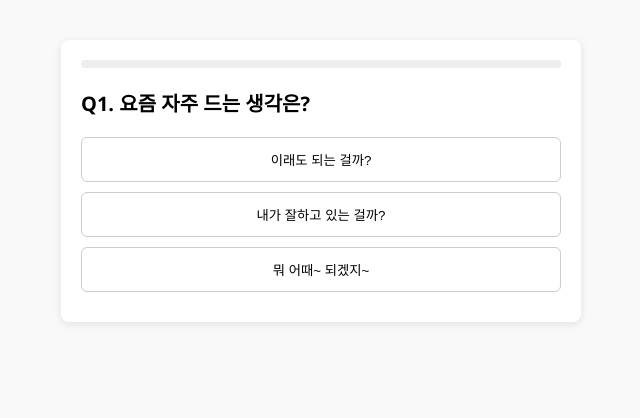
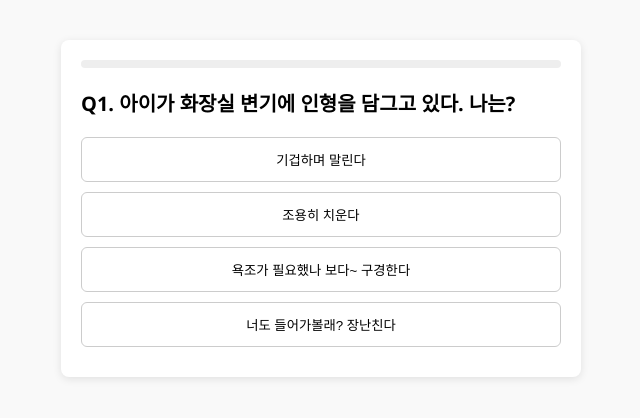
Before and after one commit to kimlee1031/minji, a plain HTML site: page main.html in a window 1280 px wide. Shown: the whole page, without its empty margins (319-959 px from the left). Drawn offline with Linux system fonts and the light colour scheme.

Commit message:
Update main.html

```diff
--- a/main.html
+++ b/main.html
@@ -3,7 +3,7 @@
   <head>
     <meta charset="UTF-8" />
     <meta name="viewport" content="width=device-width, initial-scale=1.0" />
-    <title>도라이엄마 테스트</title>
+    <title>도라이엄마 자가진단 테스트</title>
     <style>
       body {
         font-family: "Segoe UI", sans-serif;
@@ -68,62 +68,77 @@
     <script>
       const questions = [
         {
-          question: "요즘 자주 드는 생각은?",
+          question: "아이가 화장실 변기에 인형을 담그고 있다. 나는?",
           options: [
-            "이래도 되는 걸까?",
-            "내가 잘하고 있는 걸까?",
-            "뭐 어때~ 되겠지~",
+            "기겁하며 말린다",
+            "조용히 치운다",
+            "욕조가 필요했나 보다~ 구경한다",
+            "너도 들어가볼래? 장난친다",
           ],
         },
         {
-          question: "아이에게 소리 지른 후 나는?",
+          question:
+            '아이가 갑자기 "엄마, 우린 외계인이었으면 좋겠어"라고 말한다. 나는?',
           options: [
-            "자책하고 후회한다",
-            "다음엔 다르게 해보자고 다짐한다",
-            "그럴 수도 있지~ 털어낸다",
+            "그런 말 하지 마",
+            "왜 그런 생각을 했어?",
+            "그럼 오늘부터 외계인 놀이하자!",
+            "지금도 외계인일걸? 나도 텔레파시 받았어",
           ],
         },
         {
-          question: "다른 엄마들과 비교하면 나는?",
+          question: "오늘 하루 육아를 한 줄로 요약하자면?",
           options: [
-            "항상 부족하게 느껴진다",
-            "비슷한 것 같다",
-            "나는 좀 유쾌한 축이다",
+            "지옥",
+            "반복",
+            "약간 미친 하루",
+            "흥미진진 대환장 블록버스터",
           ],
         },
         {
-          question: "육아 정보는 주로 어디서 얻나요?",
-          options: ["전문서적, 전문가 조언", "카페, 블로그", "감으로 간다!"],
+          question: "아이가 반창고로 벽지를 도배한다면?",
+          options: [
+            "말린다 + 혼낸다",
+            "사진 찍는다",
+            "작품 제목 뭐야? 묻는다",
+            "나도 도와줄게",
+          ],
         },
         {
-          question: "하루에 나만을 위한 시간은?",
-          options: ["0시간", "1~2시간", "충분히 챙긴다"],
+          question: "아이 옷에 물을 쏟았을 때 나는?",
+          options: [
+            "바로 갈아입히고 잔소리한다",
+            "수건으로 닦아준다",
+            "시원하지~ 농담한다",
+            "같이 젖어본다",
+          ],
         },
         {
-          question: "육아하면서 가장 중요한 건?",
-          options: [
-            "정확한 지식과 계획",
-            "유연함과 감정 조절",
-            "재미와 긍정적인 분위기",
-          ],
+          question: "육아의 궁극적 목표는?",
+          options: ["제대로 키우기", "버티기", "즐기기", "같이 미쳐보기"],
         },
       ];
 
       const results = [
         {
-          title: "당신은 '완벽주의 육아러'!",
+          title: "💥 당신은 진성 도라이 엄마!",
           description:
-            "늘 긴장하고, 잘하고 싶고, 아이에게 최선을 다하고 싶은 마음이 큰 당신. 때론 너무 애쓰고 있는 건 아닌지, 당신 마음부터 돌봐주세요.",
+            "당신은 이미 ‘나뽕희 여사’의 숨겨진 자매! 육아를 생존이 아니라 예술로 승화시키는 능력자입니다. 📚 이 책은 당신의 인생 바이블이 될지도 몰라요!",
         },
         {
-          title: "당신은 '균형잡힌 육아러'!",
+          title: "🌱 당신은 잠재적 도라이 엄마",
           description:
-            "노력도 하고, 고민도 하지만 적당히 내려놓을 줄 아는 당신! 아이와 함께하는 시간도, 당신 자신도 잘 챙기고 있어요. 앞으로도 이대로만~",
+            "당신 안에는 지금도 유쾌한 도라이 기질이 꿈틀대고 있어요. 나뽕희 여사의 세계관, 슬쩍 엿보고 싶지 않나요?",
         },
         {
-          title: "당신은 '도라이엄마' 후보!",
+          title: "🌧 고생길 위의 완벽주의 엄마",
           description:
-            "눈치 보지 않고 나답게! 아이와 함께 구르고 뒹굴며 유쾌하게 살아가는 당신, 이미 도라이엄마입니다. 더 마음 놓고 웃어도 괜찮아요.",
+            "아… 힘드시죠. 잘해야 한다는 말에 늘 긴장하고 있진 않나요? 나뽕희 여사의 ‘힘 빼는 철학’이 지금 가장 필요한 분입니다. 📖 책 한 권으로도, 조금은 웃을 수 있을 거예요.",
+        },
+        {
+          title: "🌼 호기심 가득 관찰자 엄마",
+          description:
+            "나도 저렇게 살아보고 싶다… 하지만 아직은 두려운 당신. 괜찮아요. 누구나 한 번쯤 도라이 엄마가 되어도 좋아요. 나뽕희 여사와 함께, 웃음으로 연습해 볼까요?",
         },
       ];
 
@@ -137,7 +152,13 @@
         if (step >= questions.length) {
           const avg = answers.reduce((a, b) => a + b, 0) / answers.length;
           const result =
-            avg < 0.8 ? results[0] : avg < 1.6 ? results[1] : results[2];
+            avg < 0.75
+              ? results[2]
+              : avg < 1.5
+              ? results[1]
+              : avg < 2.25
+              ? results[3]
+              : results[0];
 
           app.innerHTML = `
           <div class="result-title">${result.title}</div>
```
